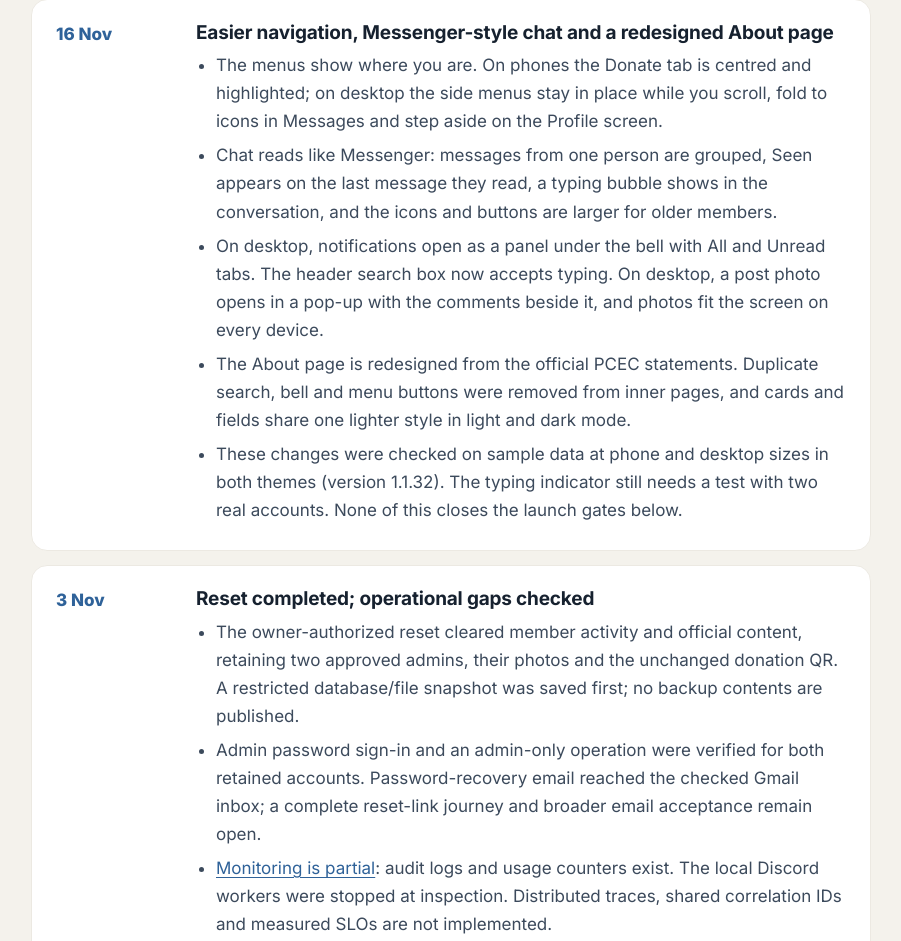
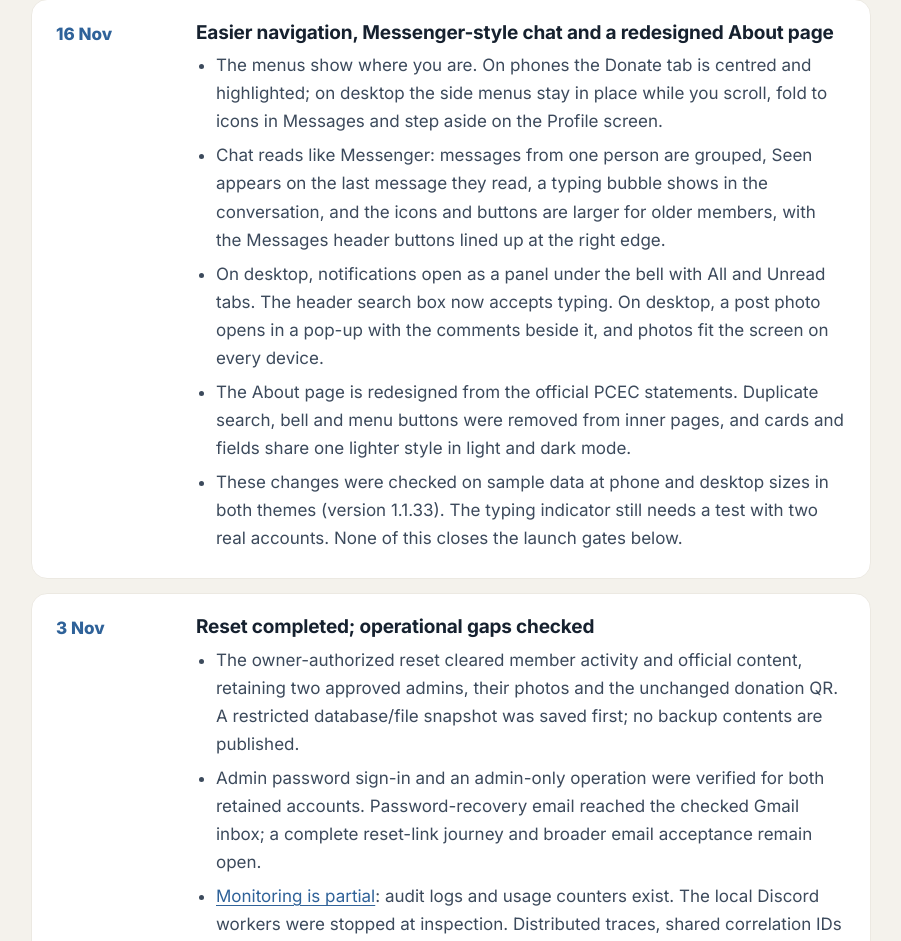
Before and after one commit to N3RO-O/update-pcec-app, a website: page index.html in a window 1280 px wide. Shown: the part 2096-3037 px from the top of the page, without its empty margins (189-1090 px from the left). Drawn offline with Linux system fonts and the light colour scheme.

Commit message:
Update the 16 November entry to version 1.1.33
Co-Authored-By: Claude Sonnet 5.5 <noreply@anthropic.com>

```diff
--- a/index.html
+++ b/index.html
@@ -277,7 +277,7 @@ tbody th{font-weight:700}
     <div class="timeline">
       <article class="card entry" id="nov16-app-refresh">
         <time datetime="2026-11-16">16 Nov</time>
-        <div><h3>Easier navigation, Messenger-style chat and a redesigned About page</h3><ul><li>The menus show where you are. On phones the Donate tab is centred and highlighted; on desktop the side menus stay in place while you scroll, fold to icons in Messages and step aside on the Profile screen.</li><li>Chat reads like Messenger: messages from one person are grouped, Seen appears on the last message they read, a typing bubble shows in the conversation, and the icons and buttons are larger for older members.</li><li>On desktop, notifications open as a panel under the bell with All and Unread tabs. The header search box now accepts typing. On desktop, a post photo opens in a pop-up with the comments beside it, and photos fit the screen on every device.</li><li>The About page is redesigned from the official PCEC statements. Duplicate search, bell and menu buttons were removed from inner pages, and cards and fields share one lighter style in light and dark mode.</li><li>These changes were checked on sample data at phone and desktop sizes in both themes (version 1.1.32). The typing indicator still needs a test with two real accounts. None of this closes the launch gates below.</li></ul></div>
+        <div><h3>Easier navigation, Messenger-style chat and a redesigned About page</h3><ul><li>The menus show where you are. On phones the Donate tab is centred and highlighted; on desktop the side menus stay in place while you scroll, fold to icons in Messages and step aside on the Profile screen.</li><li>Chat reads like Messenger: messages from one person are grouped, Seen appears on the last message they read, a typing bubble shows in the conversation, and the icons and buttons are larger for older members, with the Messages header buttons lined up at the right edge.</li><li>On desktop, notifications open as a panel under the bell with All and Unread tabs. The header search box now accepts typing. On desktop, a post photo opens in a pop-up with the comments beside it, and photos fit the screen on every device.</li><li>The About page is redesigned from the official PCEC statements. Duplicate search, bell and menu buttons were removed from inner pages, and cards and fields share one lighter style in light and dark mode.</li><li>These changes were checked on sample data at phone and desktop sizes in both themes (version 1.1.33). The typing indicator still needs a test with two real accounts. None of this closes the launch gates below.</li></ul></div>
       </article>
       <article class="card entry" id="nov03-operations">
         <time datetime="2026-11-03">3 Nov</time>
```
